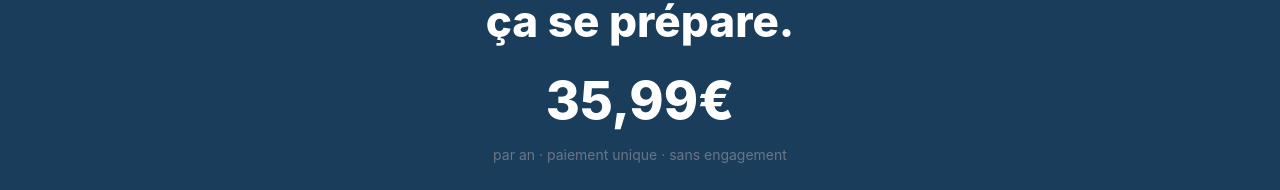
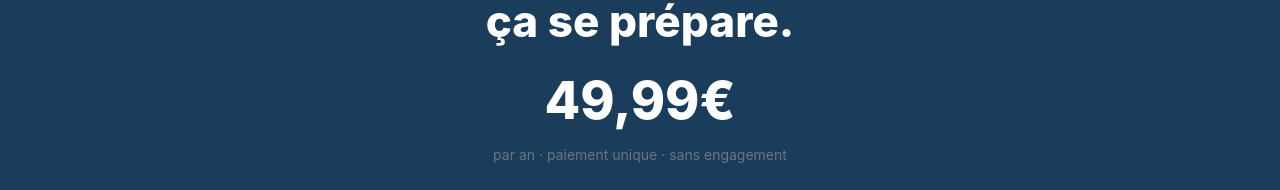
Before and after one commit to Julproject/dadup, a Next.js app: page / in a window 1280 px wide. Shown: the part 2095-2285 px from the top of the page. Built offline with nearby package versions, Linux system fonts and the light colour scheme.

Commit message:
Update page.tsx

```diff
--- a/app/page.tsx
+++ b/app/page.tsx
@@ -185,7 +185,7 @@ export default function Home() {
             {chiffre:'41',     label:'semaines de contenu'},
             {chiffre:'12',     label:'mois d\'accès'},
             {chiffre:'100%',   label:'pour les papas'},
-            {chiffre:'35,99€', label:'par an'},
+            {chiffre:'49,99€', label:'par an'},
           ].map((s, i) => (
             <div key={s.label} className="stats-item" style={{padding:'32px', borderLeft: i > 0 ? '1px solid #2e3848' : 'none'}}>
               <p style={{color: i >= 2 ? C.gold : C.white, fontSize:'40px', fontWeight:800, margin:0}}>{s.chiffre}</p>
@@ -278,7 +278,7 @@ export default function Home() {
           Être père,<br/>ça se prépare.
         </h2>
         <p style={{color:'rgba(255,255,255,0.5)', fontSize:'16px', margin:'0 0 8px'}}></p>
-        <p style={{color:C.white, fontSize:'52px', fontWeight:800, margin:'16px 0 4px'}}>35,99€</p>
+        <p style={{color:C.white, fontSize:'52px', fontWeight:800, margin:'16px 0 4px'}}>49,99€</p>
         <p style={{color:'#6a7585', fontSize:'14px', margin:'0 0 40px'}}>par an · paiement unique · sans engagement</p>
         <button onClick={goToStripe} style={{background:C.gold, color:'#1c1510', border:'none', padding:'18px 48px', borderRadius:'32px', fontSize:'16px', fontWeight:800, cursor:'pointer', width:'100%', maxWidth:'400px', display:'block', margin:'0 auto'}}>
           Commencer
```
